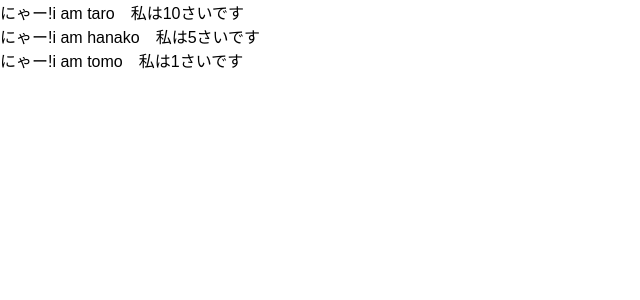
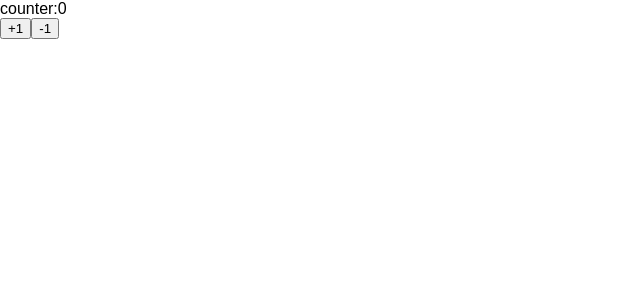
Before and after one commit to naokiuma/udemy-react-redux-crud-application, a React (Create React App) app: page / in a window 1280 px wide. Shown: the top 300 px of the page, without its empty margins (0-640 px from the left). Built offline with nearby package versions, Linux system fonts and the light colour scheme.

Commit message:
learn state and setstate

```diff
--- a/src/App.js
+++ b/src/App.js
@@ -1,44 +1,44 @@
 import React, { Component } from 'react';
-import PropTypes from 'prop-types';
 
 
-//propsは関数に渡せる値。関数側で引数にする。
-const App =() =>{
-  const profiles = [
-    {name:"taro",age:10},
-    {name:"hanako",age:5},
-    {name:"tomo"}//年齢がない場合はデフォルトpropsが使える
-  ]
+//propsは関数に渡せる値。stateはコンポーネントで持っている値。関数側で引数にする。
+const App = () => (<Counter></Counter>)
+
+
+//関数コンポーネント。クラスでの書き方
+class Counter extends Component {
+  constructor(props){//インスタンス初期化時に動く。propsを受け取れる。
+    super(props)
+    //console.log(this.state)
+    this.state = { count:0 }
+  }
+
+  handlePlusButton = () =>{
+    console.log("プラス");
+    //stateをかえるには、必ずsetStateを使うこと。
+    //setstateと同時にrenderが実施される。
+    this.setState({count:this.state.count + 1})
+  }
+
+  handleMinusButton = () =>{
+    console.log("マイナス");
+    //stateをかえるには、必ずsetStateを使うこと。
+    //setstateと同時にrenderが実施される。
+    this.setState({count:this.state.count - 1})
+  }
+
+  render(){
   return(
-  <div>
-    {
-    profiles.map((profile, index)=>{
-      return <User name={profile.name} age={profile.age} key={index}/>
-    })
-    //にゃー!i am taro　私は10さいです
-    //にゃー!i am hanako　私は5さいです
-    //にゃー!i am tomo　私は1さいです
+  <React.Fragment>
+  <div>counter:{this.state.count}</div>
+  <button onClick={this.handlePlusButton}> +1</button>
+  <button onClick={this.handleMinusButton}> -1</button>
+  </React.Fragment>
 
-    }
-  </div>
+
   )
-}
 
-//関数コンポーネント。使いまわせる。
-const User = (props) =>{
-return <div>にゃー!i am {props.name}　私は{props.age}さいです</div>
-}
-
-//デフォルトprops、値が不定だった場合に利用できる
-User.defaultProps = {
-  age:1
-}
-
-//"これを追加すれば、userのnameはstringしか受け付けない。
-//バリデーションみたいなもの"
-User.propTypes ={
-  name:PropTypes.string,
-  age:PropTypes.number.isRequired
+  }
 }
 
 export default App;
```
